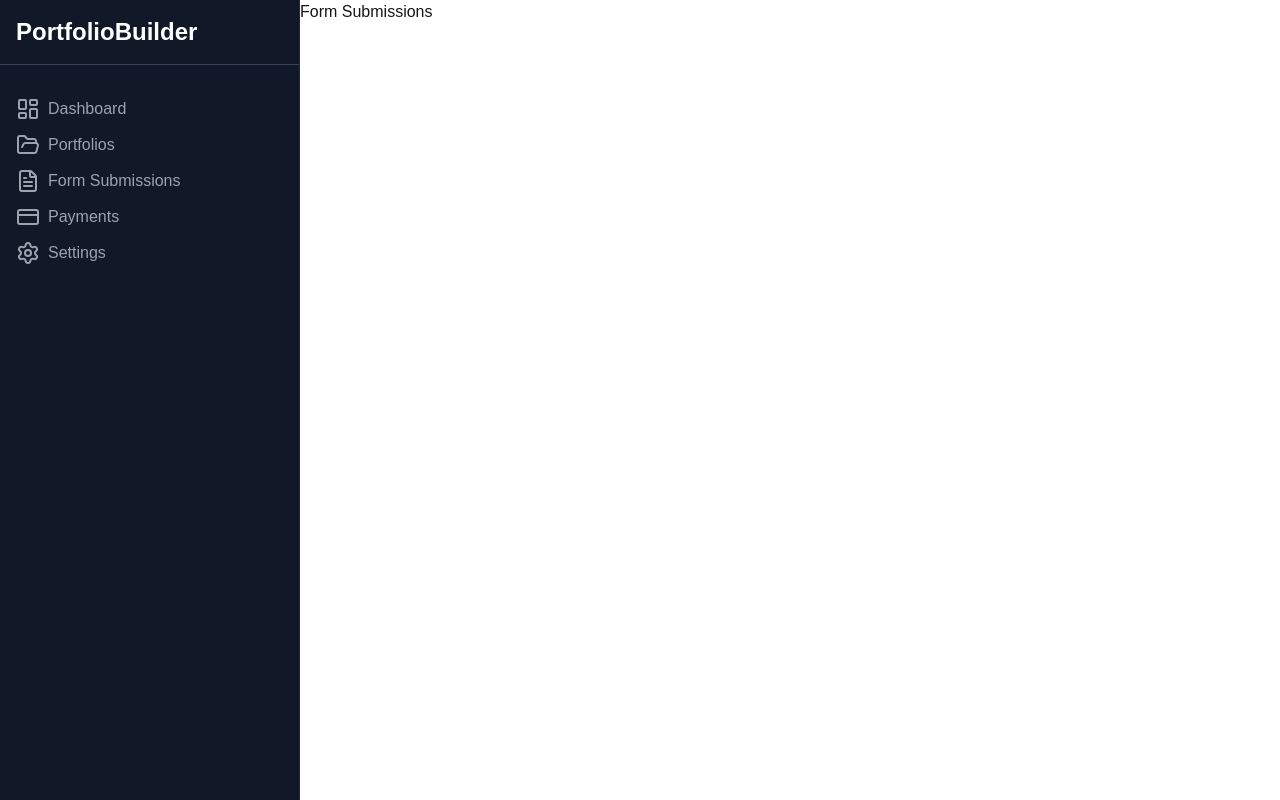
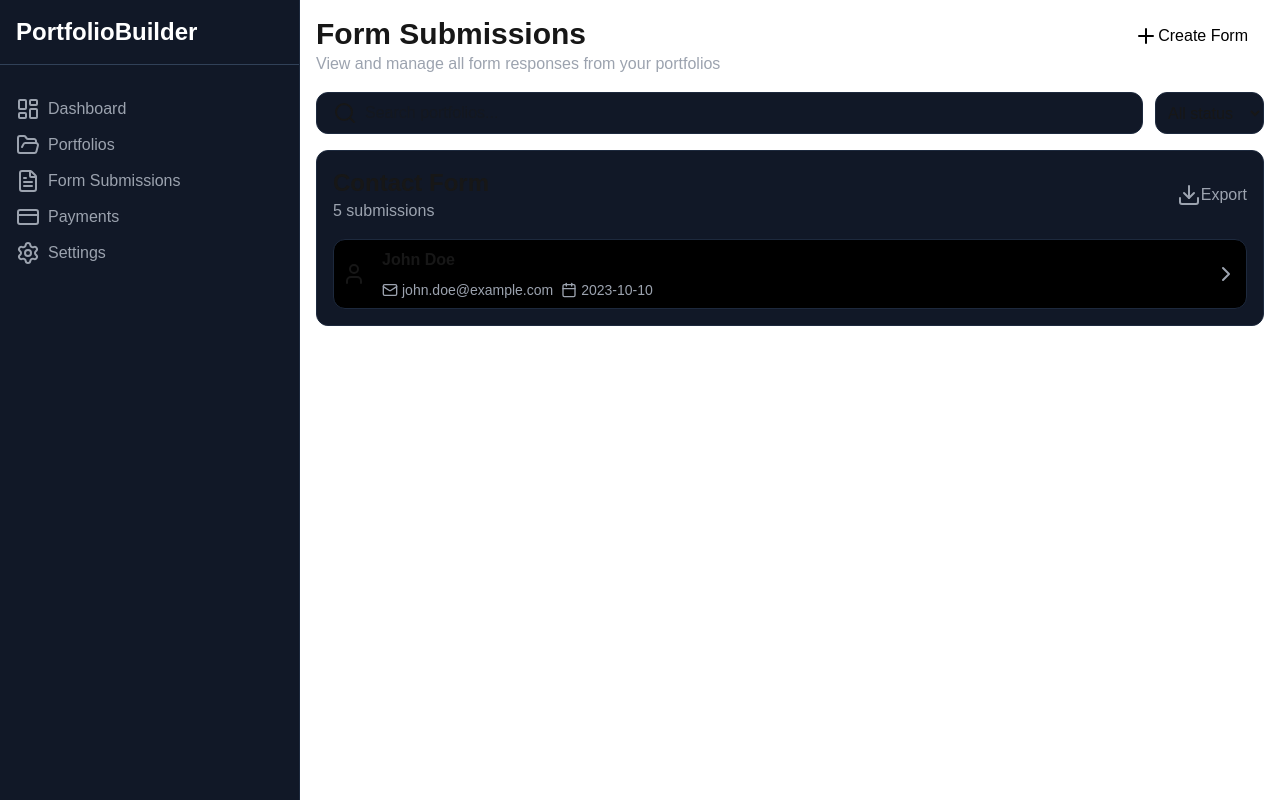
Before and after one commit to HereIsSee/porfolio-generation-website, a Next.js app: page /dashboard/form-submissions in a window 1280 px wide. Built offline with nearby package versions, Linux system fonts and the light colour scheme.

Commit message:
add form-sumbission dashboard design

```diff
--- a/app/dashboard/form-submissions/page.tsx
+++ b/app/dashboard/form-submissions/page.tsx
@@ -1,3 +1,77 @@
+import { Button } from "@/components/ui/Button";
+import {
+  Plus,
+  Search,
+  Download,
+  User,
+  Mail,
+  Calendar,
+  ChevronRight,
+} from "lucide-react";
+
 export default function FormSubmissions() {
-  return <div>Form Submissions</div>;
+  return (
+    <div className="flex flex-col gap-4 p-4">
+      <div className="flex justify-between">
+        <div>
+          <div className="text-3xl font-semibold">Form Submissions</div>
+          <p className="text-secondary">
+            View and manage all form responses from your portfolios
+          </p>
+        </div>
+
+        <Button>
+          <Plus />
+          Create Form
+        </Button>
+      </div>
+
+      <form className="flex gap-3">
+        <div className="flex-1 bg-surface-1 border border-solid border-slate-800 rounded-xl flex items-center gap-2 px-4 py-2">
+          <Search />
+          <input type="text" placeholder="Search portfolios..." />
+        </div>
+
+        <select className="bg-surface-1 border border-solid border-slate-800 rounded px-2 py-1 outline-none rounded-xl">
+          <option value="all">All status</option>
+          <option value="draft">Draft</option>
+          <option value="published">Published</option>
+        </select>
+      </form>
+
+      <div className="flex flex-col gap-4 bg-surface-1 p-4 rounded-xl border border-solid border-slate-800">
+        <div className="flex justify-between">
+          <div>
+            <h3 className="text-2xl font-semibold">Contact Form</h3>
+            <div className="text-secondary">5 submissions</div>
+          </div>
+          <div className="flex items-center text-secondary">
+            <Download />
+            Export
+          </div>
+        </div>
+
+        <div>
+          <div className="bg-background p-2 rounded-xl border border-solid border-slate-800 flex items-center gap-4">
+            <User />
+            <div className="flex flex-col gap-2">
+              <div className="font-semibold">John Doe</div>
+              <div className="flex gap-2">
+                <div className="inline-flex items-center gap-1 text-secondary text-sm">
+                  <Mail size={16} />
+                  john.doe@example.com
+                </div>
+                <div className="inline-flex items-center gap-1 text-secondary text-sm">
+                  <Calendar size={16} />
+                  2023-10-10
+                </div>
+              </div>
+            </div>
+
+            <ChevronRight className="text-secondary ml-auto" />
+          </div>
+        </div>
+      </div>
+    </div>
+  );
 }
--- a/app/dashboard/portfolios/page.tsx
+++ b/app/dashboard/portfolios/page.tsx
@@ -27,7 +27,7 @@ export default function Portfolios() {
       </div>
 
       <form className="flex gap-3">
-        <div className="bg-surface-1 border border-solid border-slate-800 rounded-xl flex items-center gap-2 px-4 py-2">
+        <div className="flex-1  bg-surface-1 border border-solid border-slate-800 rounded-xl flex items-center gap-2 px-4 py-2">
           <Search />
           <input type="text" placeholder="Search portfolios..." />
         </div>
```
